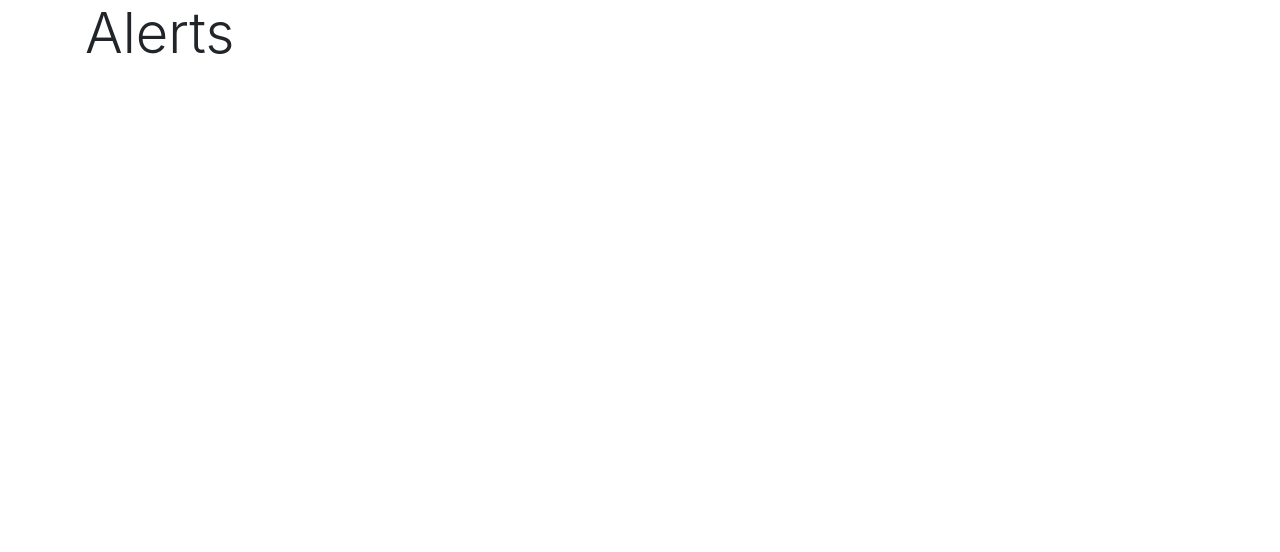
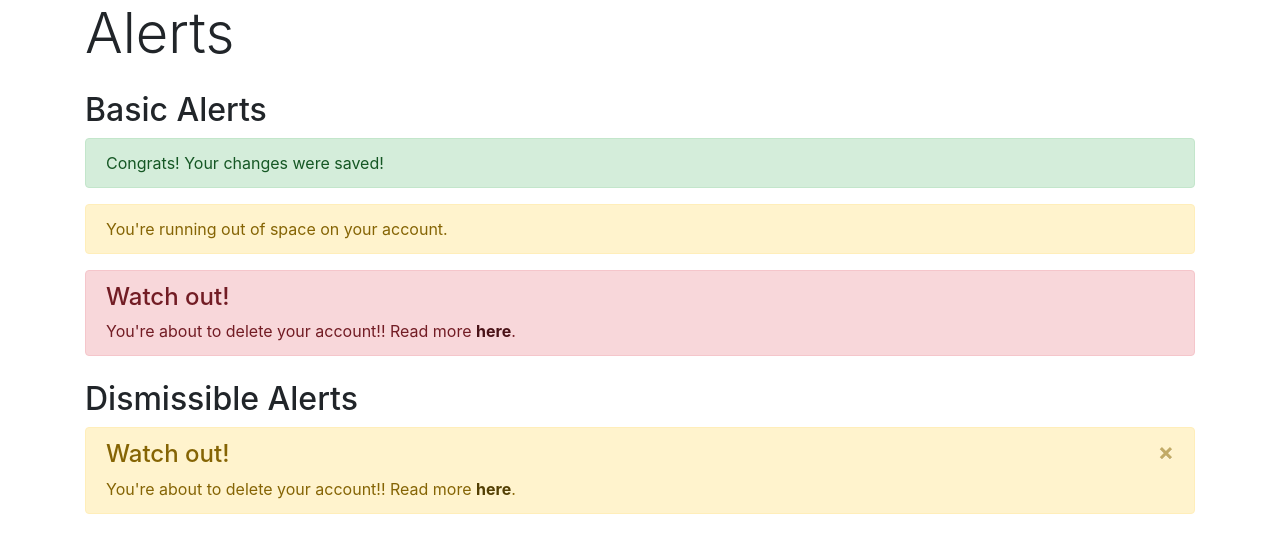
Before and after one commit to Anuj8384/bootstrap-4-bootcamp, a plain HTML site: page 11_javascript_components/57_alerts.html in a window 1280 px wide. Drawn offline with nearby package versions, Linux system fonts and the light colour scheme.

Commit message:
completed through alerts

```diff
--- a/11_javascript_components/57_alerts.html
+++ b/11_javascript_components/57_alerts.html
@@ -31,7 +31,24 @@
     <div class="container mb-5">
       <h1 class="display-4">Alerts</h1>
 
-      <!-- <h2 class="mt-4">Basic Progress Bar</h2> -->
+      <h2 class="mt-4">Basic Alerts</h2>
+      <div class="alert alert-success" role="alert">Congrats! Your changes were saved!</div>
+      <div class="alert alert-warning" role="alert">You're running out of space on your account.</div>
+      <div class="alert alert-danger" role="alert">
+        <h4 class="alert-heading">Watch out!</h4>
+        You're about to delete your account!! Read more
+        <a href="#" class="alert-link">here</a>.
+      </div>
+
+      <h2 class="mt-4">Dismissible Alerts</h2>
+      <div class="alert alert-warning alert-dismissible fade show" role="alert">
+        <h4 class="alert-heading">Watch out!</h4>
+        You're about to delete your account!! Read more
+        <a href="#" class="alert-link">here</a>.
+        <button class="close" data-dismiss="alert" aria-label="Close">
+          <span aria-hidden="true">&times;</span>
+        </button>
+      </div>
 
     </div>
 
```
